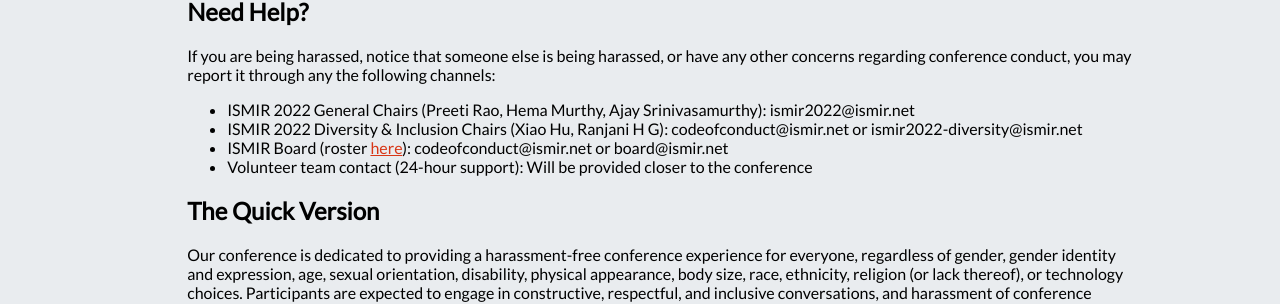
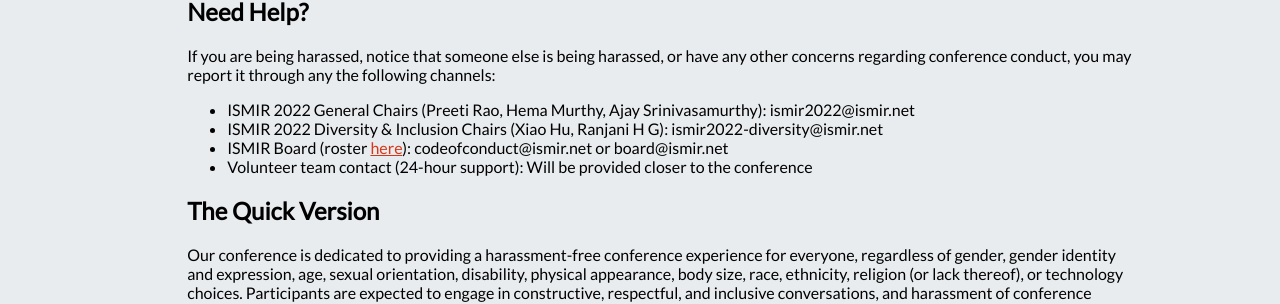
Before and after one commit to ismir2022/ismir2022.github.io, a Jekyll site: the page built from codeofconduct.md, in a window 1280 px wide. Shown: the part 701-1005 px from the top of the page. Built offline with Jekyll 4.4.1, drawn with Linux system fonts in a browser that asks for light colours; nearby versions of some CDN libraries.

Commit message:
Update codeofconduct.md

```diff
--- a/codeofconduct.md
+++ b/codeofconduct.md
@@ -10,7 +10,7 @@
 ## Need Help?
 If you are being harassed, notice that someone else is being harassed, or have any other concerns regarding conference conduct, you may report it through any the following channels:
 - ISMIR 2022 General Chairs (Preeti Rao, Hema Murthy, Ajay Srinivasamurthy): ismir2022@ismir.net
-- ISMIR 2022 Diversity & Inclusion Chairs (Xiao Hu, Ranjani H G): codeofconduct@ismir.net or ismir2022-diversity@ismir.net
+- ISMIR 2022 Diversity & Inclusion Chairs (Xiao Hu, Ranjani H G): ismir2022-diversity@ismir.net
 - ISMIR Board (roster [here](https://www.ismir.net/about/)): codeofconduct@ismir.net or board@ismir.net
 - Volunteer team contact (24-hour support): Will be provided closer to the conference
 
```
